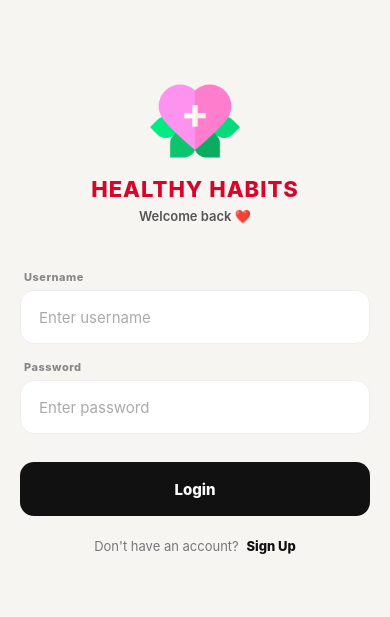
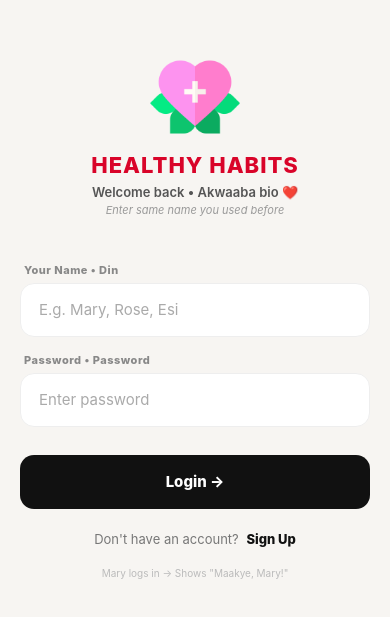
Before and after one commit to Philemon-Osae/healthyHabits, a React Native app: screen /Login in a window 390 px wide. Shown: the part 117-734 px from the top of the page. Built offline with nearby package versions, Linux system fonts and the light colour scheme.

Commit message:
Update login.js

```diff
--- a/assets/components/login.js
+++ b/assets/components/login.js
@@ -1,10 +1,24 @@
 import React, { useState } from 'react';
-import { Image, View, Text, TextInput, TouchableOpacity, ScrollView, KeyboardAvoidingView, Platform } from 'react-native'
+import { Image, View, Text, TextInput, TouchableOpacity, ScrollView, KeyboardAvoidingView, Platform, Alert } from 'react-native'
+import AsyncStorage from '@react-native-async-storage/async-storage';
 import styles from '../styles/loginStyles';
 
 export function Login({ navigation }) {
   const [password, setPassword] = useState('');
   const [username, setUsername] = useState('');
+
+  const handleLogin = async () => {
+    if (!username.trim()) {
+      Alert.alert("Enter name", "E.g. Mary, Rose");
+      return;
+    }
+
+    // SAVE LIKE PLAY STORE - Mary stays Mary
+    await AsyncStorage.setItem('userName', username.trim());
+    await AsyncStorage.setItem('isLoggedIn', 'true');
+
+    navigation.replace('Homepage');
+  };
 
   return (
     <KeyboardAvoidingView style={styles.container} behavior={Platform.OS === 'ios' ? 'padding' : undefined}>
@@ -12,22 +26,34 @@ export function Login({ navigation }) {
         <View style={styles.logoContainer}>
           <Image source={require('../images/daily-health-app.png')} style={styles.logo} resizeMode="contain" />
           <Text style={styles.appName}>HEALTHY HABITS</Text>
-          <Text style={styles.welcome}>Welcome back ❤️</Text>
+          <Text style={styles.welcome}>Welcome back • Akwaaba bio ❤️</Text>
+          <Text style={styles.twiHint}>Enter same name you used before</Text>
         </View>
         <View style={styles.inputContainer}>
-          <Text style={styles.label}>Username</Text>
-          <TextInput style={styles.input} placeholder="Enter username" placeholderTextColor={'#aaa'} value={username} onChangeText={setUsername} />
-          <Text style={styles.label}>Password</Text>
+          <Text style={styles.label}>Your Name • Din</Text>
+          <TextInput
+            style={styles.input}
+            placeholder="E.g. Mary, Rose, Esi"
+            placeholderTextColor={'#aaa'}
+            value={username}
+            onChangeText={setUsername}
+            autoCapitalize="words"
+          />
+          <Text style={styles.label}>Password • Password</Text>
           <TextInput style={styles.input} placeholder="Enter password" placeholderTextColor={'#aaa'} value={password} onChangeText={setPassword} secureTextEntry={true} />
-          <TouchableOpacity style={styles.customBotton} onPress={() => navigation.navigate('Homepage')} activeOpacity={0.8}>
-            <Text style={styles.textt}>Login</Text>
+
+          <TouchableOpacity style={styles.customBotton} onPress={handleLogin} activeOpacity={0.8}>
+            <Text style={styles.textt}>Login →</Text>
           </TouchableOpacity>
+
           <View style={styles.signupContainer}>
             <Text style={styles.signText}>Don't have an account? </Text>
             <TouchableOpacity onPress={() => navigation.navigate('Signup')}>
               <Text style={[styles.signText, styles.signupLink]}>Sign Up</Text>
             </TouchableOpacity>
           </View>
+
+          <Text style={styles.footer}>Mary logs in → Shows "Maakye, Mary!"</Text>
         </View>
       </ScrollView>
     </KeyboardAvoidingView>
```
